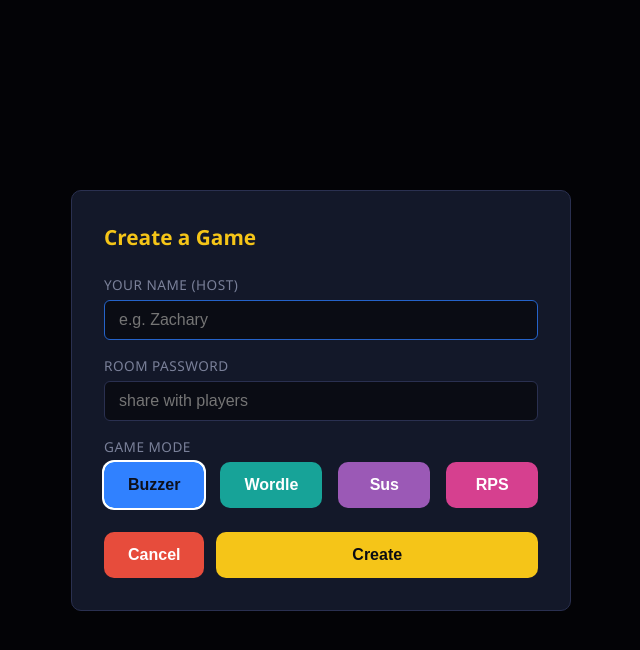
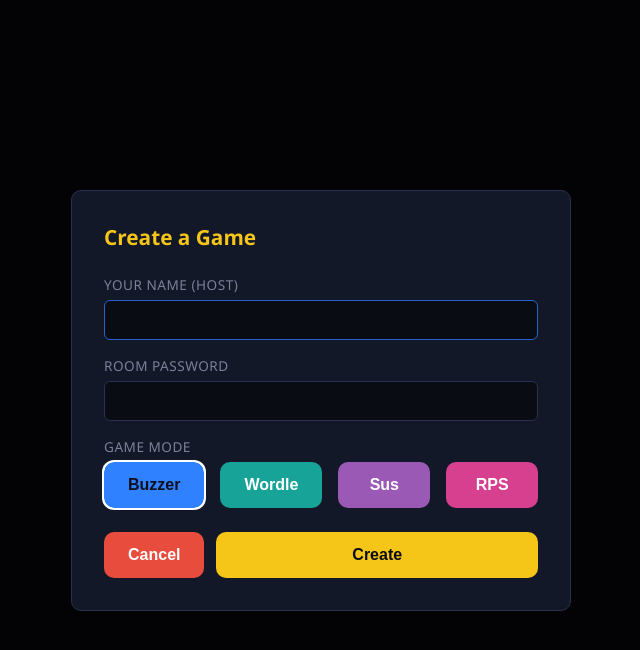
Before and after one commit to Hoodlumz-xj9/jeopardy-buzzer, a website: page public/index.html in a window 1280 px wide. Both pictures are taken after a click on the button "Create Game". Shown: the whole page, without its empty margins (319-959 px from the left). Drawn offline with Linux system fonts and the light colour scheme.

Commit message:
Remove example placeholder text from create/join form fields
Host name, room password, room code, join password, and player name
inputs no longer show "e.g. ..." style hint text - labels alone are
clear enough.

```diff
--- a/public/index.html
+++ b/public/index.html
@@ -226,10 +226,10 @@
     <div class="modal">
       <h2>Create a Game</h2>
       <label for="hostName">Your name (host)</label>
-      <input id="hostName" type="text" placeholder="e.g. Zachary" maxlength="30" />
+      <input id="hostName" type="text" maxlength="30" />
 
       <label for="roomPass">Room password</label>
-      <input id="roomPass" type="text" placeholder="share with players" maxlength="30" />
+      <input id="roomPass" type="text" maxlength="30" />
 
       <label>Game mode</label>
       <div class="btn-row" style="margin-bottom:0">
@@ -254,14 +254,14 @@
     <div class="modal">
       <h2>Join a Game</h2>
       <label for="joinCode">Room code</label>
-      <input id="joinCode" type="text" placeholder="e.g. K7XMQP" maxlength="6"
+      <input id="joinCode" type="text" maxlength="6"
              oninput="this.value=this.value.toUpperCase()" />
 
       <label for="joinPass">Password</label>
-      <input id="joinPass" type="text" placeholder="ask the host" maxlength="30" />
+      <input id="joinPass" type="text" maxlength="30" />
 
       <label for="playerName">Your name</label>
-      <input id="playerName" type="text" placeholder="e.g. Alice" maxlength="30" />
+      <input id="playerName" type="text" maxlength="30" />
 
       <label>Name color</label>
       <div class="join-color-row">
```
